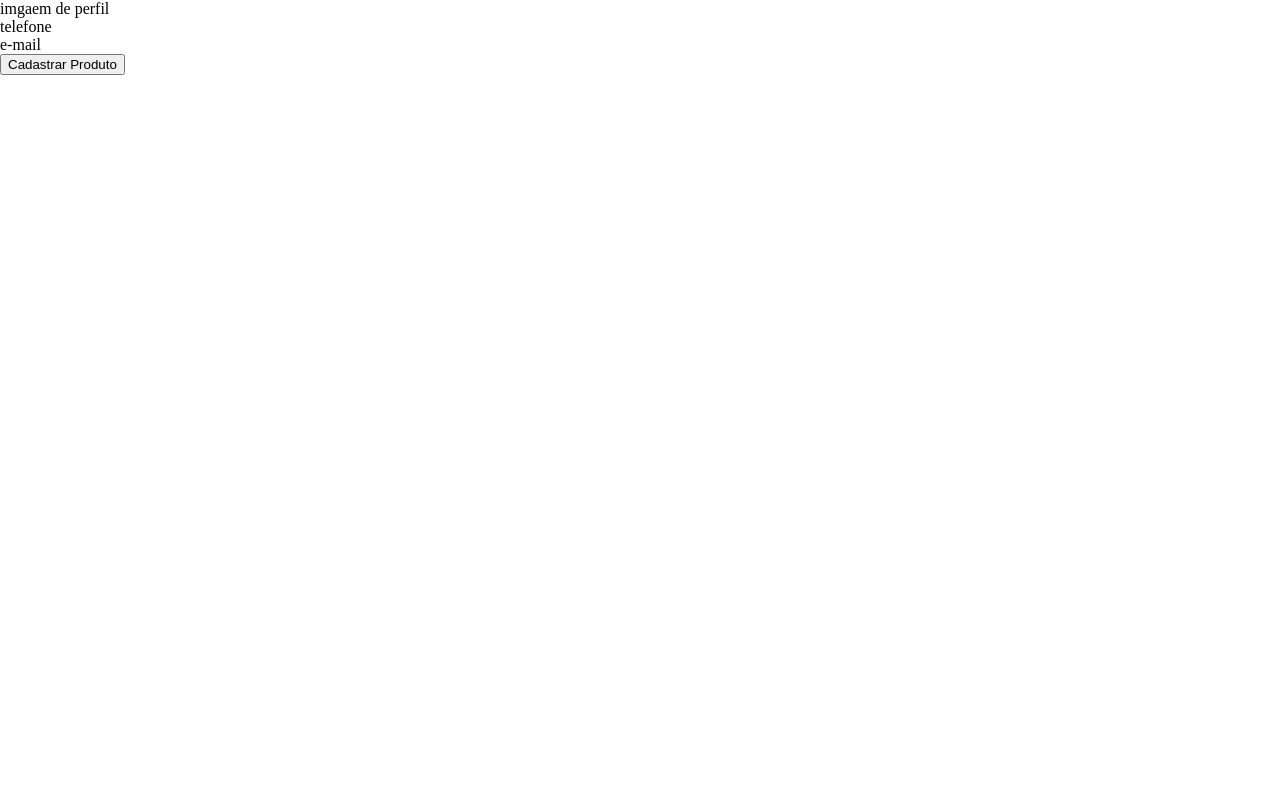
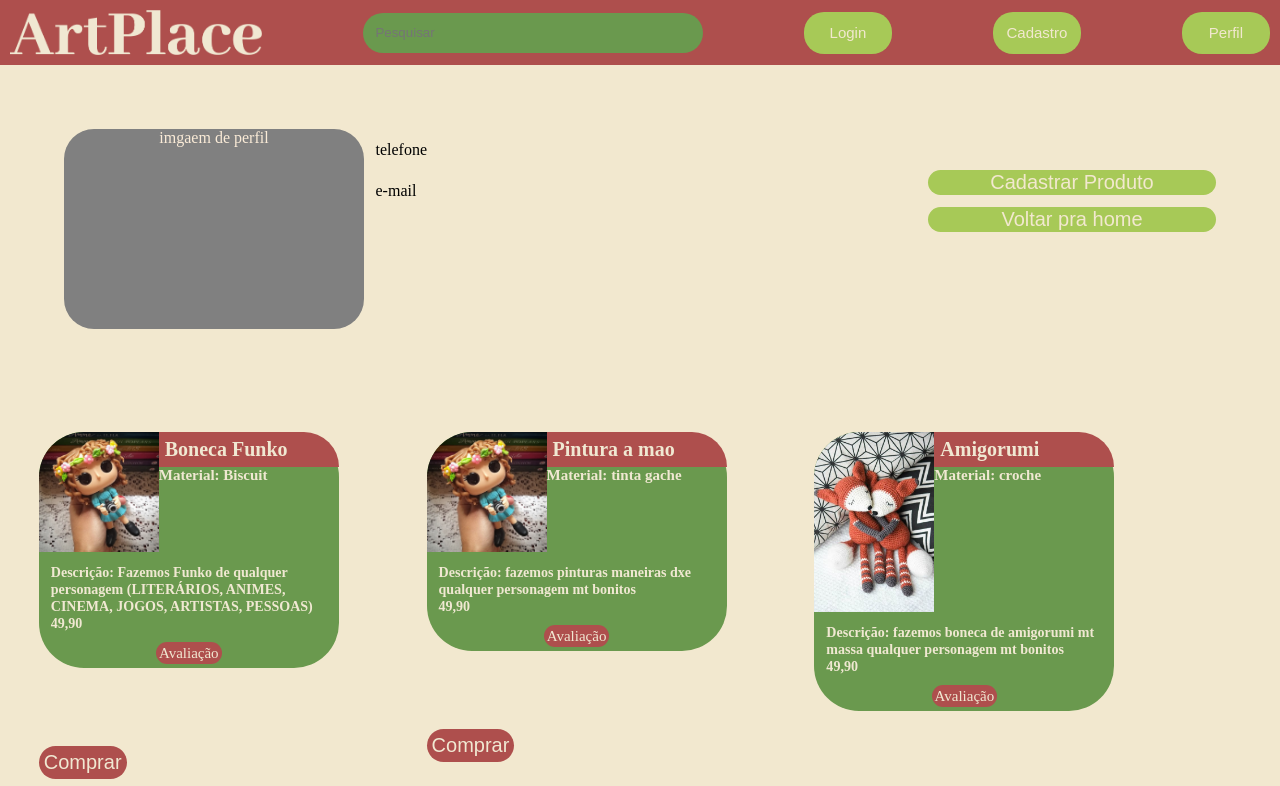
Before and after one commit to mdsreq-fga-unb/2023.2-ArtPlace, a React (Create React App) app in the folder front/artplace/: page /home/perfil in a window 1280 px wide. Shown: the top 786 px of the page. Built offline with nearby package versions, Linux system fonts and the light colour scheme.

Commit message:
perfil finalizado

```diff
--- a/front/artplace/src/components/perfil/Perfil.css
+++ b/front/artplace/src/components/perfil/Perfil.css
@@ -1,5 +1,49 @@
+.perfil{
+    background-color: #F2E8CF;
+}
 
+.headPerfil{
+    margin:5%;
+    color: #F2E8CF;
+}
 
+.imagemPerfil{
+    min-height: 200px;
+    max-height: 300px;
+    min-width: 200px;
+    max-width: 300px;
+    background-color: gray;
+    border-radius: 30px;
+    text-align: center;
+    color: antiquewhite;
+    width: 35%;
+    float: left;
+}
+
+.headPerfil p{
+    margin: 1%;
+    width: 40%;
+    float: left;
+    color: black;
+}
+
+.headPerfil button{
+    float: right;
+    width: 25%;
+    border: none;
+    background-color: #A7C957;
+    border-radius: 20px;
+    font-size: 20px;
+    color: #F2E8CF;
+    margin-bottom: 1%;
+    cursor: pointer;
+}
+
+.linkParaAHome{
+    text-decoration: none;
+    color: #F2E8CF;
+    font-size: 20px;
+}
 
 .clear{
     clear: both;
--- a/front/artplace/src/components/perfil/Perfil.js
+++ b/front/artplace/src/components/perfil/Perfil.js
@@ -1,18 +1,46 @@
 import React from "react";
 import { Link } from "react-router-dom";
+import "./Perfil.css"
+import Header from "../Header/Header";
+import Products from "../products/Products";
+import Card from "../Card";
+import produtos from "../../db/data";
 
 function Perfil(){
+    function geraProd(produtos){
+        let produtosFiltrados = produtos;
+        return produtosFiltrados.map(
+          ({img, nome, material, descricao, preco}) => (
+            <Card
+            img={img}
+            nome={nome}
+            material={material}
+            descricao={descricao}
+            preco={preco}
+            />
+          )
+        )
+      }
+
+      const result = geraProd(produtos);
+
     return(
         <div className="perfil">
+            <Header/>
             <div className="headPerfil">
                 <div className="imagemPerfil">imgaem de perfil</div>
                 <p>telefone</p>
                 <p>e-mail</p>
+
+                <button>Cadastrar Produto</button>
+                <button><Link className="linkParaAHome" to="/home">Voltar pra home</Link></button>
+
                 <div className="clear"></div>
-                <button>Cadastrar Produto</button>
             </div>
 
             {/*se for artista tem os produtos */}
+
+            <Products result={result}/>
         </div>
     );
 }
```
